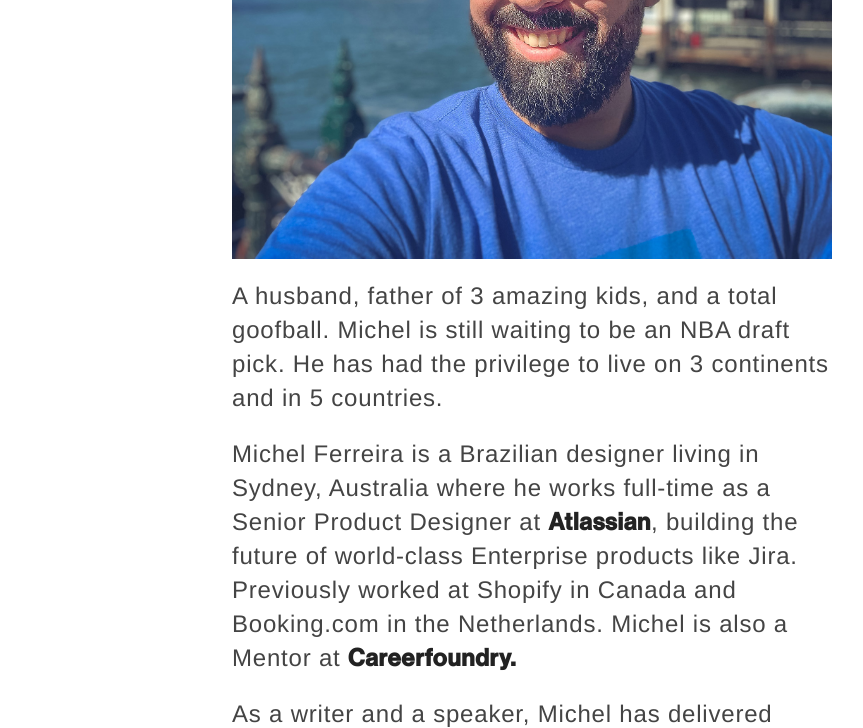
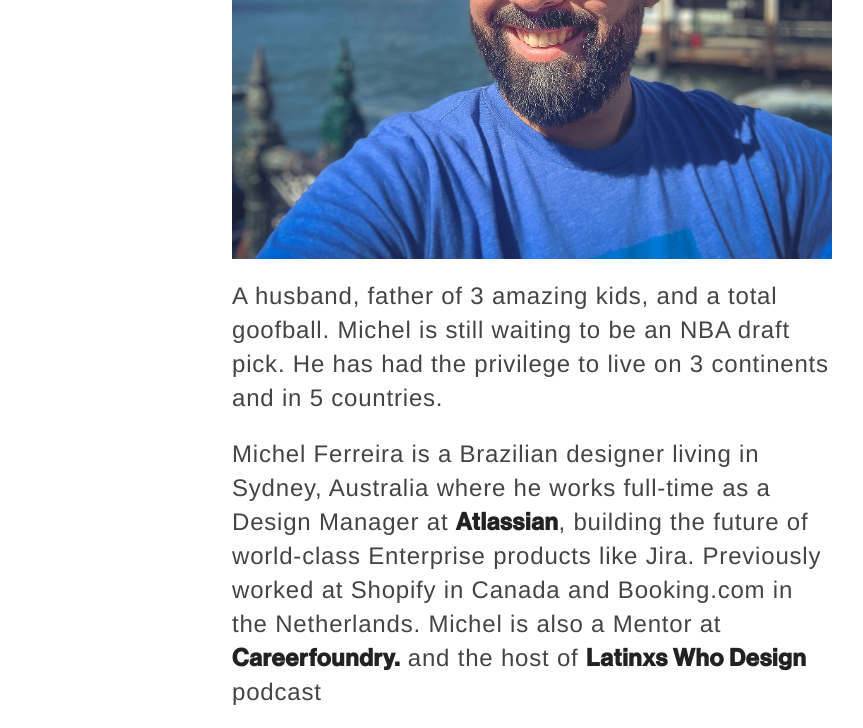
Before and after one commit to multimichel/multimichel.github.io, a plain HTML site: page index.html in a window 1280 px wide. Shown: the part 196-924 px from the top of the page, without its empty margins (108-971 px from the left). Drawn offline with Linux system fonts and the light colour scheme.

Commit message:
Update index.html

```diff
--- a/index.html
+++ b/index.html
@@ -28,7 +28,7 @@
 	<img src="images/michel-profile-picture.jpg" width="600px" />
 	<p>A husband, father of 3 amazing kids, and a total goofball. Michel is still waiting to be an NBA draft pick. He has had the privilege to live on 3 continents and in 5 countries.</p>
 
-	<p>Michel Ferreira is a Brazilian designer living in Sydney, Australia where he works full-time as a Senior Product Designer at <a href="http://www.atlassian.com" target="_blank">Atlassian</a>, building the future of world-class Enterprise products like Jira. Previously worked at Shopify in Canada and Booking.com in the Netherlands. Michel is also a Mentor at <a href="http://www.careerfoundry.com" target="_blank">Careerfoundry.</a></p>
+	<p>Michel Ferreira is a Brazilian designer living in Sydney, Australia where he works full-time as a Design Manager at <a href="http://www.atlassian.com" target="_blank">Atlassian</a>, building the future of world-class Enterprise products like Jira. Previously worked at Shopify in Canada and Booking.com in the Netherlands. Michel is also a Mentor at <a href="https://open.spotify.com/show/0J3JdhM454AvedlYlXqeRZ" target="_blank">Careerfoundry.</a> and the host of  <a href="http://www.careerfoundry.com" target="_blank">Latinxs Who Design</a> podcast</p>
 
 	<p>As a writer and a speaker, Michel has delivered numerous <a href="https://www.youtube.com/watch?v=4Nk0ray32i0" target="_blank">presentations</a> to audiences around the world to introduce new design ideas and examine best practices in A/B testing. He's also written articles for Net Magazine and company blogs such as: <a href="https://booking.design/would-you-like-fries-with-that-4edf46849380" target="_blank">Would you like fries with that? / Booking.com</a> and <a href="https://www.atlassian.com/blog/teamwork/11-lessons-from-the-nba-bubble-for-your-newly-remote-team" target="_blank">11 Lessons from the NBA Bubble for your newly remote team / Atlassian</a>.</p>
 	</div>
```
